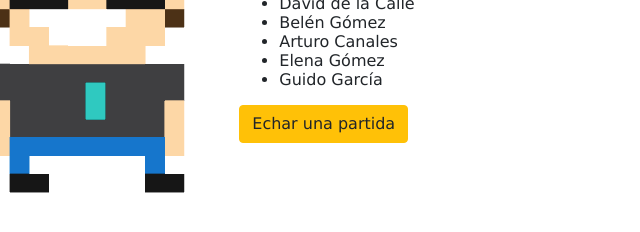
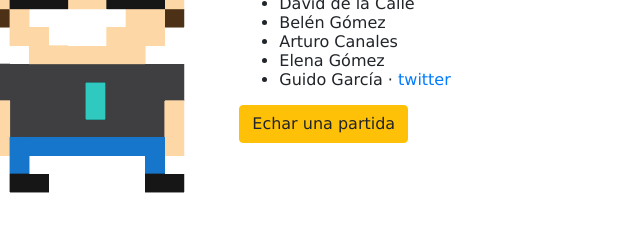
Before and after one commit to palmerabollo/chema, a website: page docs/index.html in a window 1280 px wide. Shown: the part 141-373 px from the top of the page, 370-1010 px from the left. Drawn offline with nearby package versions, Linux system fonts and the light colour scheme.

Commit message:
twitter link

```diff
--- a/docs/index.html
+++ b/docs/index.html
@@ -21,7 +21,7 @@
                     <li>Belén Gómez</li>
                     <li>Arturo Canales</li>
                     <li>Elena Gómez</li>
-                    <li>Guido García</li>
+                    <li>Guido García · <a href="https://twitter.com/palmerabollo" target="_blank">twitter</a></li>
                 </ul>
                 <h2><a class="btn btn-large btn-warning" href="game/index.html">Echar una partida</a></h2>
             </td>
```
